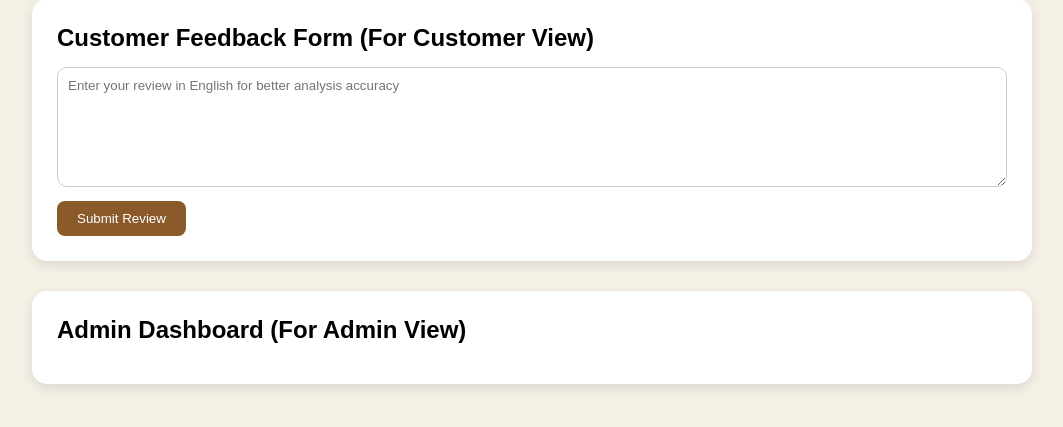
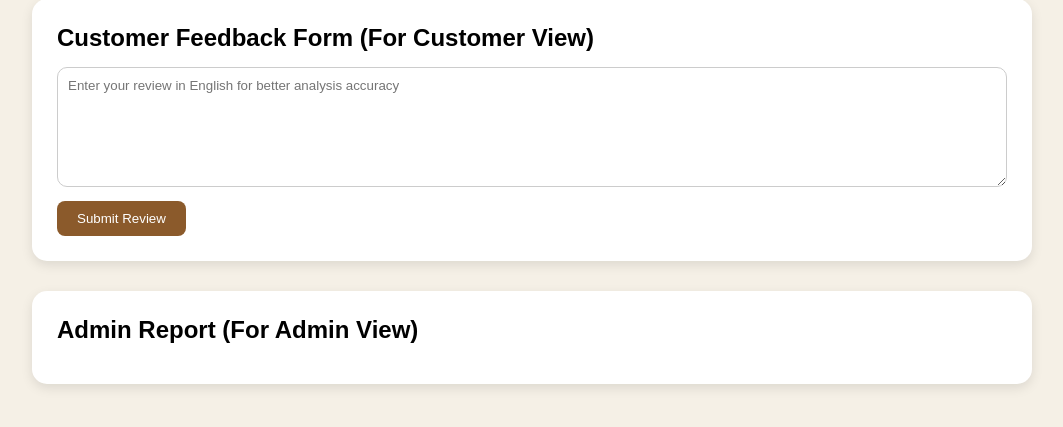
Before and after one commit to freaahhh/GROUP_PROJECT_649, a Flask app: template templates/index2.html in a window 1280 px wide. Shown: the part 105-532 px from the top of the page, without its empty margins (108-1171 px from the left). Run offline with Flask 3, Linux system fonts and the light colour scheme; the template is opened without the code that fills it, so the values that code supplies are empty.

Commit message:
Update index2

```diff
--- a/templates/index2.html
+++ b/templates/index2.html
@@ -112,7 +112,7 @@
         <!-- ADMIN DASHBOARD -->
         <div class="card">
 
-            <h2>Admin Dashboard (For Admin View)</h2>
+            <h2>Admin Report (For Admin View)</h2>
 
             {% for item in admin_data %}
 
```
